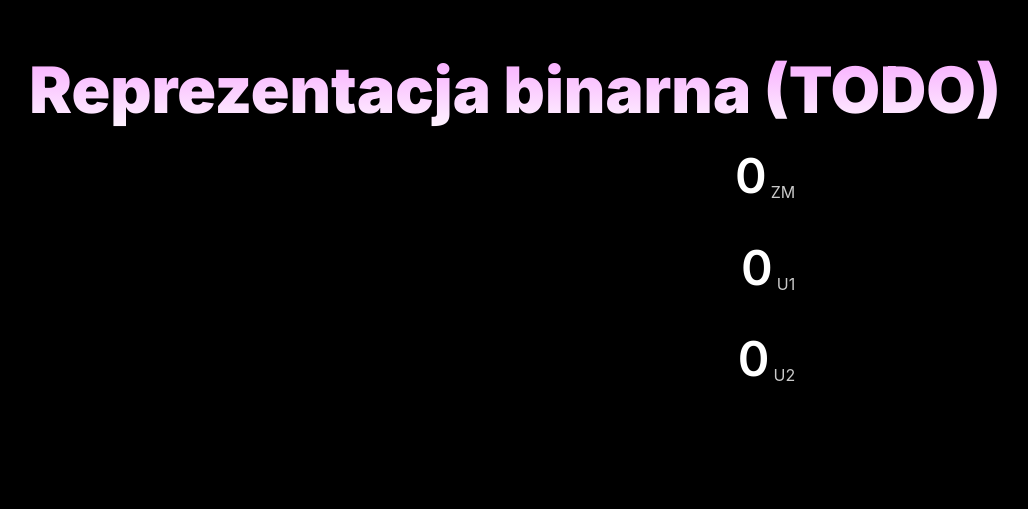
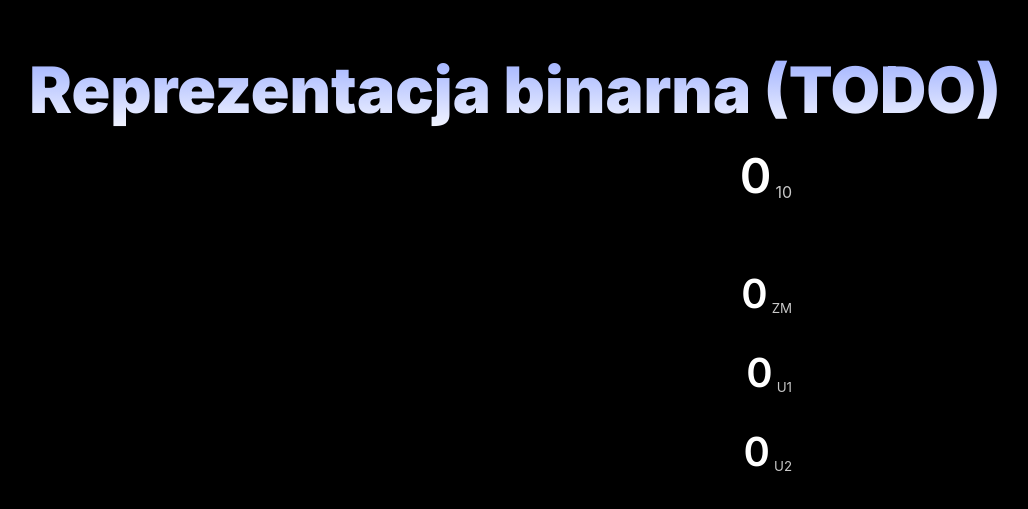
Before and after one commit to Nadwey/systemy-liczbowe, a React (Vite) app: page / in a window 1280 px wide. Shown: the part 855-1364 px from the top of the page, without its empty margins (125-1153 px from the left). Before the commit the page ends 1309 px from the top, so only its background shows below. Built offline with nearby package versions, Linux system fonts and the light colour scheme; a web font is replaced by a local one.

Commit message:
Znak moduł

```diff
--- a/src/App.module.css
+++ b/src/App.module.css
@@ -3,7 +3,7 @@
     font-weight: 900;
     font-size: 4rem;
     background: #C770CF;
-    background: linear-gradient(to bottom, #f79cff 0%, #ffffff 100%);
+    background: linear-gradient(to bottom, #8da2ff 0%, #ffffff 100%);
     -webkit-background-clip: text;
     -webkit-text-fill-color: transparent;
     text-align: center;
--- a/src/binary-representation/BinaryRepresentation.jsx
+++ b/src/binary-representation/BinaryRepresentation.jsx
@@ -1,13 +1,44 @@
 import { useState } from "react";
 import BaseNumberDisplay from "../components/BaseNumberDisplay/BaseNumberDisplay.jsx";
+import { Space } from "@mantine/core";
+import { checkIfCorrectNumber } from "../konwersja-systemow/Conversions.js";
+import { decimalToZm, zmToDecimal } from "./types/zm.js";
 
+// TODO: Refactor
 export default function BinaryRepresentation() {
-    const [number, setNumber] = useState(0);
-    console.log(number);
+    const [number, setNumber] = useState("0");
+
+    const [decimalInput, setDecimalInput] = useState("0");
+    const [decimalInputValid, setDecimalInputValid] = useState(true);
+
+    const [zmInput, setZmInput] = useState("0");
+    const [zmInputValid, setZmInputValid] = useState(true);
+
+    function decimalChange(newNumber) {
+        setDecimalInput(newNumber);
+        const isValid = checkIfCorrectNumber(newNumber, 10);
+        setDecimalInputValid(isValid);
+
+        if (!isValid) return;
+
+        setZmInput(decimalToZm(newNumber));
+    }
+
+    function zmChange(newNumber) {
+        setZmInput(newNumber);
+        const isValid = checkIfCorrectNumber(newNumber, 2, false, true);
+        setZmInputValid(isValid);
+
+        if (!isValid) return;
+
+        setDecimalInput(zmToDecimal(newNumber));
+    }
 
     return <>
-        <BaseNumberDisplay size={3} base="ZM" editable denyDeletion value={number} onChange={setNumber} />
-        <BaseNumberDisplay size={3} base="U1" editable denyDeletion value={number} onChange={setNumber} />
-        <BaseNumberDisplay size={3} base="U2" editable denyDeletion value={number} onChange={setNumber} />
+        <BaseNumberDisplay size={3} base="10" invalid={!decimalInputValid} editable denyDeletion value={decimalInput} onChange={decimalChange} />
+        <Space h="md" />
+        <BaseNumberDisplay size={2.5} base="ZM" invalid={!zmInputValid} editable denyDeletion value={zmInput} onChange={zmChange} />
+        <BaseNumberDisplay size={2.5} base="U1" editable denyDeletion value={number} onChange={setNumber} />
+        <BaseNumberDisplay size={2.5} base="U2" editable denyDeletion value={number} onChange={setNumber} />
     </>
 }
--- /dev/null
+++ b/src/binary-representation/types/zm.js
@@ -0,0 +1,29 @@
+import { base10ToOther, baseOtherTo10 } from "../../konwersja-systemow/Conversions";
+
+/**
+ *
+ * @param {string} decimal
+ */
+export function decimalToZm(decimal) {
+    const czyUjemna = Math.sign(decimal) === -1;
+    decimal = decimal.replace("-", "");
+
+    const base2Absolute = base10ToOther(decimal, 2);
+
+    if (base2Absolute === "0") return "0";
+
+    return (czyUjemna ? "1" : "0") + base2Absolute;
+}
+
+/**
+ *
+ * @param {string} zm
+ */
+export function zmToDecimal(zm) {
+    if (Math.sign(zm) === "0") return "0"; // sprawdza 0 i -0
+    const czyUjemna = zm[0] === "1";
+    zm = zm.slice(1); // usuń bit znaku
+    console.log(zm);
+
+    return (czyUjemna ? "-" : "") + baseOtherTo10(zm, 2);
+}
--- a/src/konwersja-systemow/Conversions.js
+++ b/src/konwersja-systemow/Conversions.js
@@ -9,11 +9,14 @@ const DIGITS = "0123456789abcdefghijklmnopqrstuvwxyz";
  * @param {string} number
  * @param {number} base
  */
-export function checkIfCorrectNumber(number, base) {
+export function checkIfCorrectNumber(number, base, minusAllowed = true, fractionsAllowed = true) {
     const CORRECT_NUM_REGEX = /^-?([0-9a-z]+)(\.[0-9a-z]+)?$/;
 
     if (base < 2) throw "System musi wynosić conajmniej 2";
     if (base > DIGITS.length) throw `System musi być mniejszy od ${DIGITS.length}`;
+
+    if (!minusAllowed && number.includes("-")) return false;
+    if (!fractionsAllowed && number.includes(".")) return false;
 
     if (!CORRECT_NUM_REGEX.test(number)) return false;
 
@@ -32,8 +35,7 @@ export function checkIfCorrectNumber(number, base) {
  * @returns {string}
  */
 export function base10ToOther(inputNumber, outBase) {
-    const czyUjemna = inputNumber.includes("-");
-    const znak = czyUjemna ? "-" : "";
+    const czyUjemna = Math.sign(inputNumber) === -1;
     inputNumber = inputNumber.replace("-", "");
 
     const inputNumberParts = inputNumber.split(".");
```
Also changed, not shown: package.json (+4 -4 lines), 1 other file (tests, documents, lock files or other folders).
